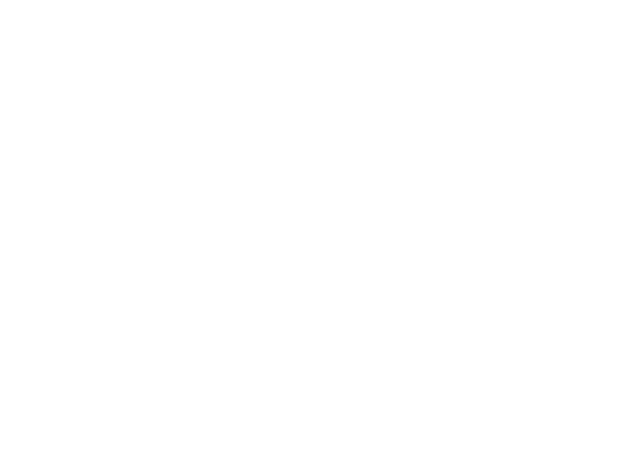
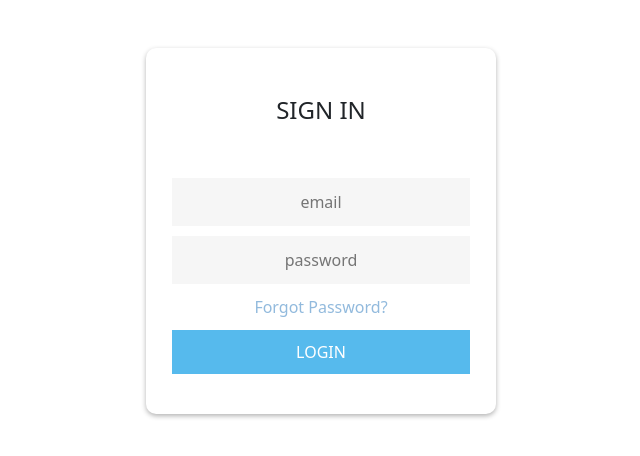
Before and after one commit to VaishnaviItape/TmkComputerswebsite, an Angular app: page /login in a window 1280 px wide. Before the commit this address led to /. Shown: the top 456 px of the page, without its empty margins (319-959 px from the left). Built offline with nearby package versions, Linux system fonts and the light colour scheme.

Commit message:
Added login and registration components

```diff
--- a/src/app/app.routes.ts
+++ b/src/app/app.routes.ts
@@ -5,9 +5,13 @@
 import { DigitalJourneyDetails } from './components/digital-journey-details/digital-journey-details';
 import { Career } from './components/career/career';
 import { AboutUs } from './components/about-us/about-us';
+import { Login } from './auth/login/login';
 
 export const routes: Routes = [
 
+
+
+    { path: 'login', component: Login },
     { path: '', component: Home },
     { path: 'career-details', component: CareerDetails },
     { path: 'service-details/:id', component: ServiceDetails },
--- /dev/null
+++ b/src/app/auth/login/login.css
@@ -0,0 +1,120 @@
+body {
+  font-size: 16px;
+  font-family: 'Open Sans';
+}
+
+.zero-raduis{
+	border-radius: 0px !important;
+}
+
+a {
+  color: #92badd;
+  display:inline-block;
+  text-decoration: none;
+  font-weight: 400;
+}
+
+h1 {
+  text-align: center;
+  font-size: 3rem;
+  font-weight: 600;
+  display:inline-block;
+  color: #56baed;
+}
+h2 {
+  font-size: 1.5rem;
+  font-weight: 400;
+}
+
+
+/* STRUCTURE */
+
+.wrapper {
+  display: flex;
+  align-items: center;
+  flex-direction: column;
+  justify-content: center;
+  width: 100%;
+  min-height: 100%;
+  padding: 20px;
+}
+
+#formContent {
+  -webkit-border-radius: 10px 10px 10px 10px;
+  border-radius: 10px 10px 10px 10px;
+  background: #fff;
+  padding: 30px;
+  width: 90%;
+  max-width: 350px;
+  padding: 0px;
+  -webkit-box-shadow: 0 2px 5px 0 rgba(0,0,0,0.3);
+  box-shadow: 0 2px 5px 0 rgba(0,0,0,0.3);
+  text-align: center;
+}
+
+#formFooter {
+  padding: 2px;
+  margin: 4px 0;
+  text-align: center;
+}
+
+/* FORM TYPOGRAPHY*/
+input[type=button], input[type=submit], input[type=reset]  {
+  background-color: #56baed;
+  border: none;
+  color: white;
+  width: 85%;
+  padding: 10px 25px;
+  text-decoration: none;
+  display: inline-block;
+  text-transform: uppercase;
+  font-size: 16px;
+  cursor: pointer;
+  -webkit-border-radius: 5px 5px 5px 5px;
+  border-radius: 5px 5px 5px 5px;
+  margin: 5px 20px 40px 20px;
+  -webkit-transition: all 0.3s ease-in-out;
+  -moz-transition: all 0.3s ease-in-out;
+  -ms-transition: all 0.3s ease-in-out;
+  -o-transition: all 0.3s ease-in-out;
+  transition: all 0.3s ease-in-out;
+}
+
+input[type=button]:hover, input[type=submit]:hover, input[type=reset]:hover  {
+  background-color: #39ace7;
+}
+input[type=text], input[type=email] {
+  background-color: #f6f6f6;
+  border: none;
+  color: #0d0d0d;
+  padding: 10px 25px;
+  text-align: center;
+  text-decoration: none;
+  display: inline-block;
+  font-size: 16px;
+  margin: 5px;
+  width: 85%;
+  border: 2px solid #f6f6f6;
+  -webkit-transition: all 0.5s ease-in-out;
+  -moz-transition: all 0.5s ease-in-out;
+  -ms-transition: all 0.5s ease-in-out;
+  -o-transition: all 0.5s ease-in-out;
+  transition: all 0.5s ease-in-out;
+  -webkit-border-radius: 5px 5px 5px 5px;
+  border-radius: 5px 5px 5px 5px;
+}
+
+input[type=text]:focus, input[type=email]:focus{
+  background-color: #fff;
+  border-bottom: 2px solid #5fbae9;
+}
+
+input[type=text]:placeholder, input[type=email]:placeholder {
+  color: #cccccc;
+}
+*:focus {
+    outline: none;
+}
+#icon {
+  width:30%;
+}
--- /dev/null
+++ b/src/app/auth/login/login.html
@@ -0,0 +1,21 @@
+<div class="container mt-5">
+  <div class="d-flex justify-content-center h-50">
+    <div id="formContent">
+      <!-- Icon -->
+      <div class="first">
+        <h4 class="my-5">SIGN IN</h4>
+      </div>
+      <!-- Login Form -->
+      <form>
+        <input type="email" id="email" class="second zero-raduis" name="email" placeholder="email">
+        <input type="text" id="password" class="third zero-raduis" name="login" placeholder="password">
+        <div id="formFooter">
+          <a class="underlineHover" href="#">Forgot Password?</a>
+        </div>
+        <input type="submit" class="fourth zero-raduis" value="login">
+        <!-- <h2>You don't have a account ?</h2>
+        <input type="button" class="fourth zero-raduis pc" value="register"> -->
+      </form>
+    </div>
+  </div>
+</div>
--- /dev/null
+++ b/src/app/auth/register/register.css
@@ -0,0 +1,120 @@
+body {
+  font-size: 16px;
+  font-family: 'Open Sans';
+}
+
+.zero-raduis{
+	border-radius: 0px !important;
+}
+
+a {
+  color: #92badd;
+  display:inline-block;
+  text-decoration: none;
+  font-weight: 400;
+}
+
+h1 {
+  text-align: center;
+  font-size: 3rem;
+  font-weight: 600;
+  display:inline-block;
+  color: #56baed;
+}
+h2 {
+  font-size: 1.5rem;
+  font-weight: 400;
+}
+
+
+/* STRUCTURE */
+
+.wrapper {
+  display: flex;
+  align-items: center;
+  flex-direction: column;
+  justify-content: center;
+  width: 100%;
+  min-height: 100%;
+  padding: 20px;
+}
+
+#formContent {
+  -webkit-border-radius: 10px 10px 10px 10px;
+  border-radius: 10px 10px 10px 10px;
+  background: #fff;
+  padding: 30px;
+  width: 90%;
+  max-width: 350px;
+  padding: 0px;
+  -webkit-box-shadow: 0 2px 5px 0 rgba(0,0,0,0.3);
+  box-shadow: 0 2px 5px 0 rgba(0,0,0,0.3);
+  text-align: center;
+}
+
+#formFooter {
+  padding: 2px;
+  margin: 4px 0;
+  text-align: center;
+}
+
+/* FORM TYPOGRAPHY*/
+input[type=button], input[type=submit], input[type=reset]  {
+  background-color: #56baed;
+  border: none;
+  color: white;
+  width: 85%;
+  padding: 10px 25px;
+  text-decoration: none;
+  display: inline-block;
+  text-transform: uppercase;
+  font-size: 16px;
+  cursor: pointer;
+  -webkit-border-radius: 5px 5px 5px 5px;
+  border-radius: 5px 5px 5px 5px;
+  margin: 5px 20px 40px 20px;
+  -webkit-transition: all 0.3s ease-in-out;
+  -moz-transition: all 0.3s ease-in-out;
+  -ms-transition: all 0.3s ease-in-out;
+  -o-transition: all 0.3s ease-in-out;
+  transition: all 0.3s ease-in-out;
+}
+
+input[type=button]:hover, input[type=submit]:hover, input[type=reset]:hover  {
+  background-color: #39ace7;
+}
+input[type=text], input[type=email] {
+  background-color: #f6f6f6;
+  border: none;
+  color: #0d0d0d;
+  padding: 10px 25px;
+  text-align: center;
+  text-decoration: none;
+  display: inline-block;
+  font-size: 16px;
+  margin: 5px;
+  width: 85%;
+  border: 2px solid #f6f6f6;
+  -webkit-transition: all 0.5s ease-in-out;
+  -moz-transition: all 0.5s ease-in-out;
+  -ms-transition: all 0.5s ease-in-out;
+  -o-transition: all 0.5s ease-in-out;
+  transition: all 0.5s ease-in-out;
+  -webkit-border-radius: 5px 5px 5px 5px;
+  border-radius: 5px 5px 5px 5px;
+}
+
+input[type=text]:focus, input[type=email]:focus{
+  background-color: #fff;
+  border-bottom: 2px solid #5fbae9;
+}
+
+input[type=text]:placeholder, input[type=email]:placeholder {
+  color: #cccccc;
+}
+*:focus {
+    outline: none;
+}
+#icon {
+  width:30%;
+}
```
Also changed, not shown: src/app/auth/login/login.ts (added, +11 -0 lines), src/app/auth/register/register.html (added, +21 -0 lines), src/app/auth/register/register.ts (added, +11 -0 lines).
